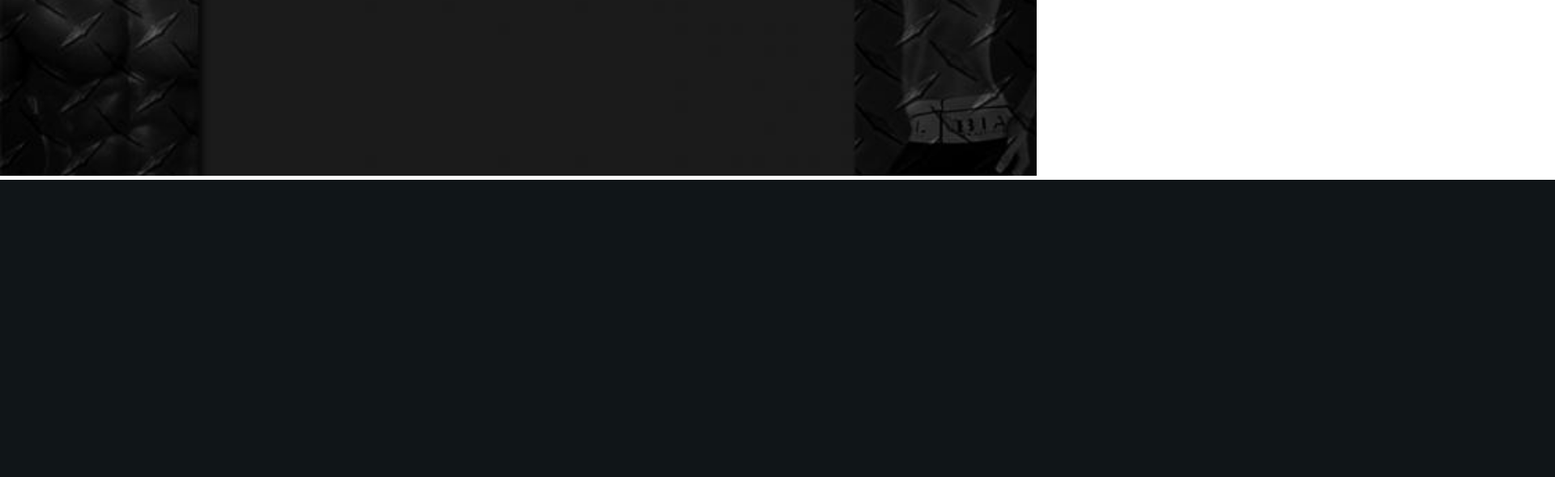
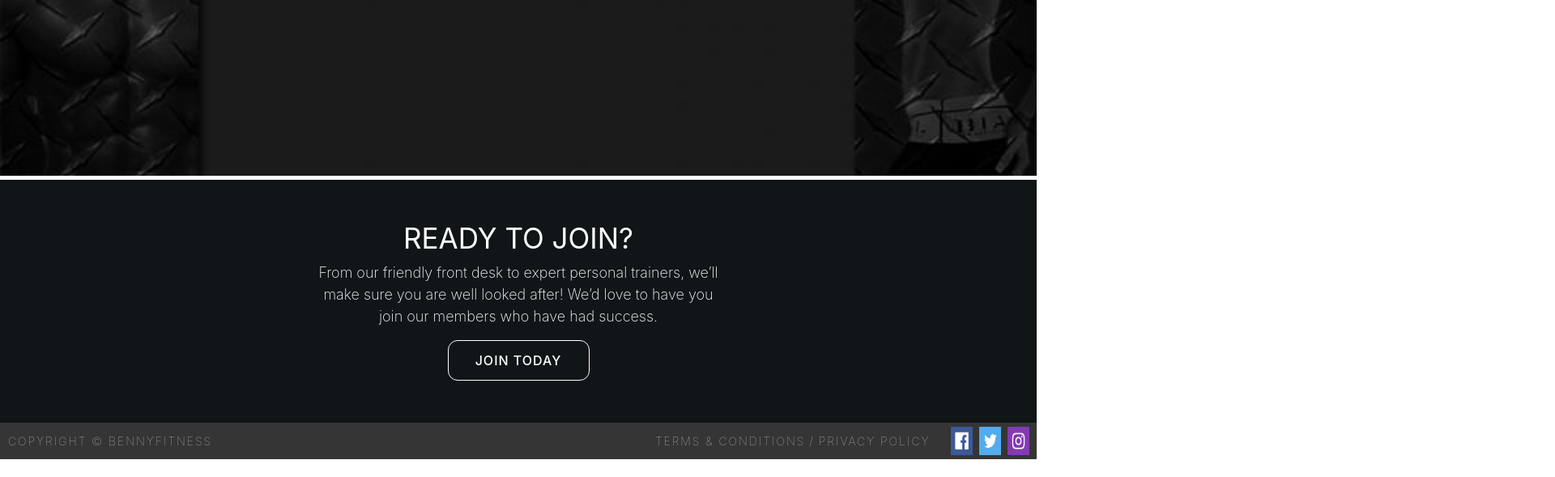
Before and after one commit to rkdgusdn9/BennyFitnessReact, a React (Create React App) app: page / in a window 1280 px wide. Shown: the part 998-1587 px from the top of the page at 81% size, 1920 px wide, since content can reach past the window. After the commit the page ends 1565 px from the top, so only its background shows below. Built offline with nearby package versions, Linux system fonts and the light colour scheme; the HTML template or start-up script is replaced by a standard one.

Commit message:
Ready feature size change and spacing

```diff
--- a/src/assets/styles/home.scss
+++ b/src/assets/styles/home.scss
@@ -99,8 +99,8 @@
 
 &__ready{
         display: flex;
-        width: 3750px;
-        height: 2182px;
+        width: 100%;
+        height: auto;
         min-height: 300px;
         margin-top: 5px;
         background-color: #101518;
--- a/src/assets/styles/whyUs.scss
+++ b/src/assets/styles/whyUs.scss
@@ -3,7 +3,7 @@
 }
 
 .why-page{
-        display:flex;
+        display: flex;
         width: 100%;
         height: auto;
         min-height: 450px;
```
